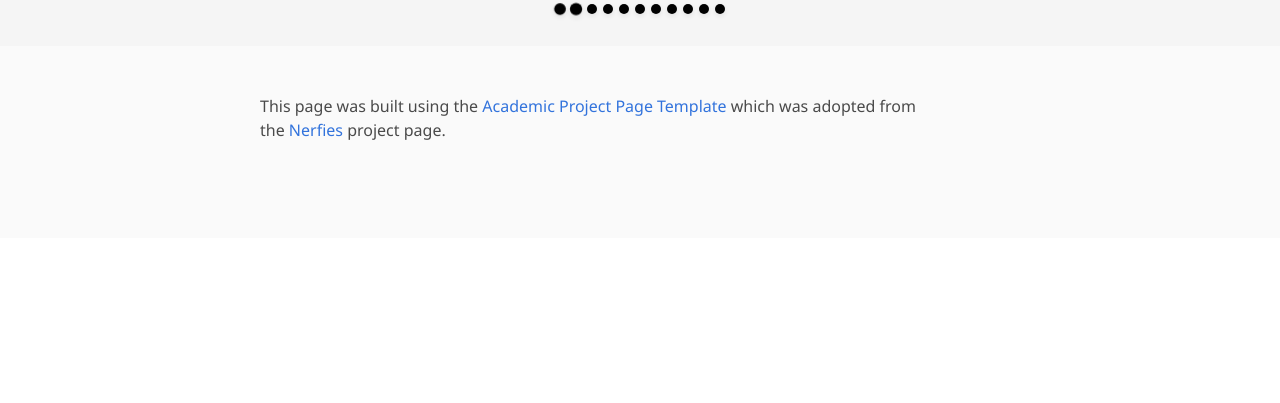
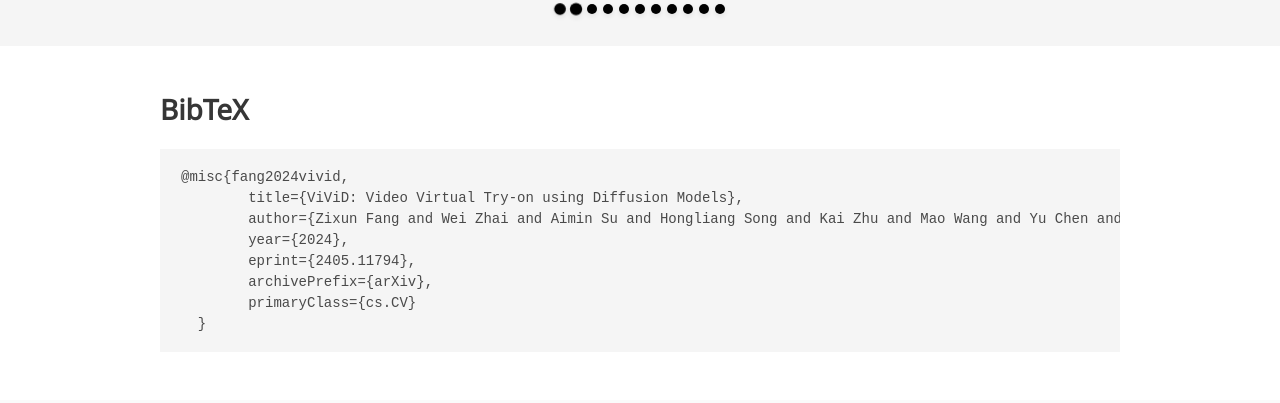
Before and after one commit to alibaba-yuanjing-aigclab/alibaba-yuanjing-aigclab.github.io, a plain HTML site: page ViViD.html in a window 1280 px wide. Shown: the part 2368-2771 px from the top of the page. Before the commit the page ends 2606 px from the top, so only its background shows below. Drawn offline with nearby package versions, Linux system fonts and the light colour scheme; some icons are missing; a web font is replaced by a local one.

Commit message:
Update ViViD.html

```diff
--- a/ViViD.html
+++ b/ViViD.html
@@ -81,7 +81,7 @@
                     <a href="http://staff.ustc.edu.cn/~forrest/" target="_blank">Yang Cao</a><sup>1</sup>,
                   </span>
                   <span class="author-block">
-                    <a href="#" target="_blank">Zheng-Jun Zha</a><sup>1</sup>,
+                    <a href="https://scholar.google.fr/citations?user=gDnBC1gAAAAJ&hl=en" target="_blank">Zheng-Jun Zha</a><sup>1</sup>
                   </span>
                   </div>
 
@@ -121,7 +121,7 @@
 
                   <!-- Github link -->
                   <span class="link-block">
-                    <a href="https://github.com/alibaba-yuanjing-aigclab/ViViD" target="_blank"
+                    <a href="https://github.com/BecauseImBatman0/ViViD" target="_blank"
                     class="external-link button is-normal is-rounded is-dark">
                     <span class="icon">
                       <i class="fab fa-github"></i>
@@ -156,6 +156,8 @@
     </div>
     <div class="container">
       <div id="results-carousel" class="carousel results-carousel">
+
+
         <div class="item item-video4">
           <video poster="" id="video4" autoplay controls muted loop height="100%">\
             <!-- Your video file here -->
@@ -489,12 +491,19 @@
 
 
 <!--BibTex citation -->
-<!-- <section class="section" id="BibTeX">
+<section class="section" id="BibTeX">
     <div class="container is-max-desktop content">
       <h2 class="title">BibTeX</h2>
-      <pre><code>BibTex Code Here</code></pre>
+      <pre><code>@misc{fang2024vivid,
+        title={ViViD: Video Virtual Try-on using Diffusion Models},
+        author={Zixun Fang and Wei Zhai and Aimin Su and Hongliang Song and Kai Zhu and Mao Wang and Yu Chen and Zhiheng Liu and Yang Cao and Zheng-Jun Zha},
+        year={2024},
+        eprint={2405.11794},
+        archivePrefix={arXiv},
+        primaryClass={cs.CV}
+  }</code></pre>
     </div>
-</section> -->
+</section>
 <!--End BibTex citation -->
 
 
```
